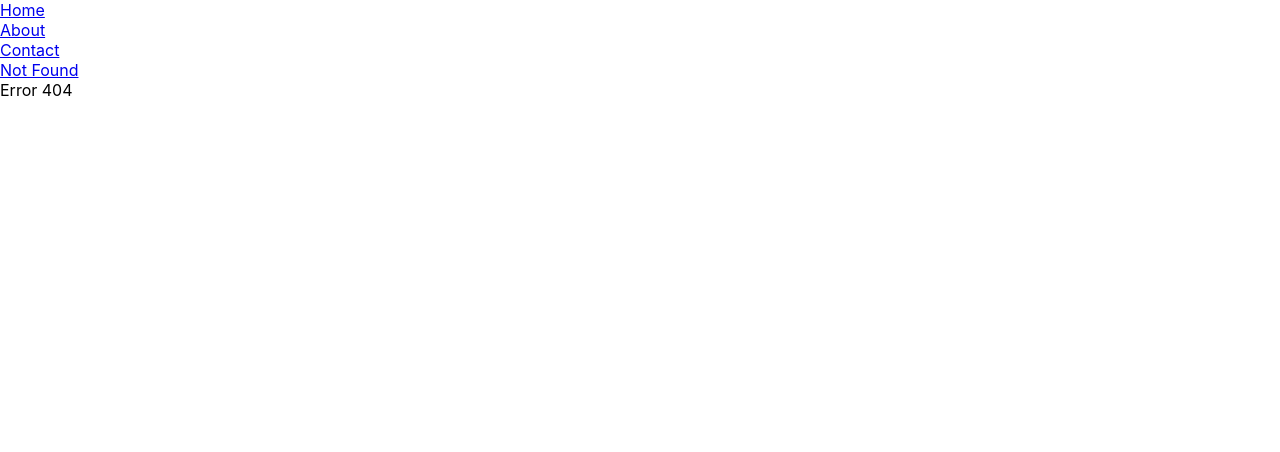
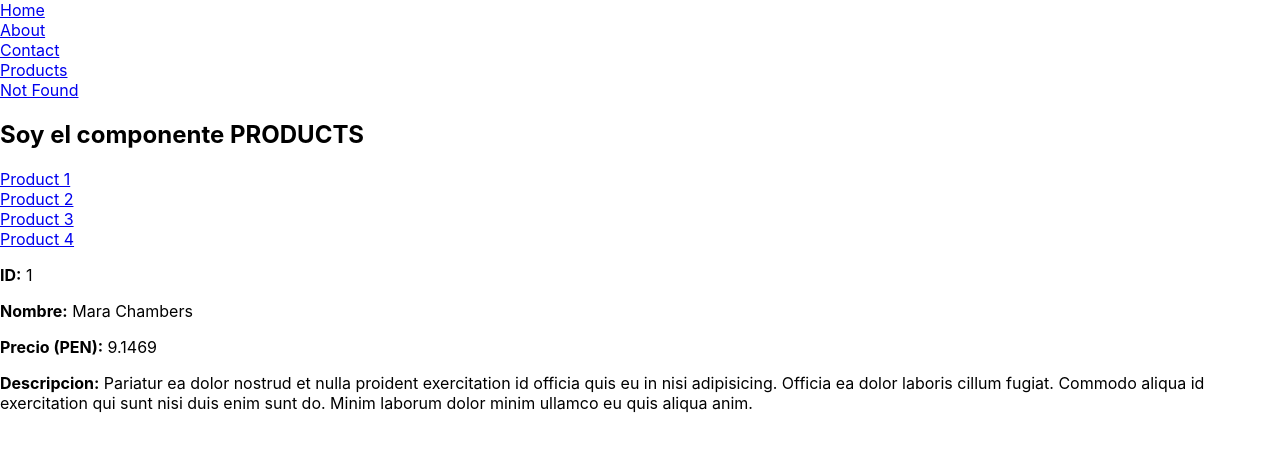
Before and after one commit to tavolafourcade/reactRouterExample, a React (Create React App) app: page /products/1 in a window 1280 px wide. Before the commit this address had no page. Shown: the top 452 px of the page. Built offline with nearby package versions, Linux system fonts and the light colour scheme.

Commit message:
Implemented SPA Routes with parameters as props

```diff
--- a/src/App.js
+++ b/src/App.js
@@ -1,10 +1,10 @@
-import logo from './logo.svg';
 import './App.css';
 import { Link, Route, Switch } from 'react-router-dom';
 import Home from './components/Home';
 import About from './components/About';
 import Contact from './components/Contact';
 import Error404 from './components/Error404'
+import Products from './components/Products';
 
 function App() {
   return (
@@ -13,16 +13,17 @@ function App() {
       <Link to='/'>Home</Link><br/>
       <Link to='/about'>About</Link><br/>
       <Link to='/contact'>Contact</Link><br/>
+      <Link to='/products/1'>Products</Link><br/>
       <Link to='/Error404'>Not Found</Link><br/>
       <Switch>
         <Route path='/' exact component={Home}/>
         <Route path='/about' component={About}/>
         <Route path='/contact' component={Contact}/>
+        <Route path='/products/:id' component={Products}/>
         <Route component={Error404}/>
       </Switch>
 
     </div>
   );
 }
-
 export default App;
--- /dev/null
+++ b/src/components/Products.js
@@ -0,0 +1,79 @@
+import { Link } from "react-router-dom";
+const ProductsList = [
+  {
+    "id": 1,
+    "name": "Mara Chambers",
+    "price": 9.1469,
+    "description": "Pariatur ea dolor nostrud et nulla proident exercitation id officia quis eu in nisi adipisicing. Officia ea dolor laboris cillum fugiat. Commodo aliqua id exercitation qui sunt nisi duis enim sunt do. Minim laborum dolor minim ullamco eu quis aliqua anim.\r\n"
+  },
+  {
+    "id": 3,
+    "name": "Sanford Ballard",
+    "price": 0.9168,
+    "description": "Irure ea nulla ipsum dolore deserunt proident. Nisi ex pariatur laboris in. Consequat officia minim id cupidatat officia.\r\n"
+  },
+  {
+    "id": 4,
+    "name": "Knowles Hodge",
+    "price": 0.6352,
+    "description": "Sunt sunt cupidatat eiusmod laboris est dolore velit nulla officia. Magna sint deserunt ad culpa amet nisi et reprehenderit cupidatat nulla officia incididunt duis minim. Non sunt laboris duis deserunt quis duis incididunt eu ex minim laboris aliqua.\r\n"
+  },
+  {
+    "id": 2,
+    "name": "Lakeisha Rocha",
+    "price": 2.1416,
+    "description": "Nisi labore in irure dolor nostrud culpa et sit. Esse laboris ex quis amet officia incididunt. Consectetur minim irure sunt enim. Non culpa labore Lorem magna aliquip eiusmod pariatur dolore commodo amet velit consequat. Mollit laboris sunt ut consequat enim nulla laboris. Sint velit voluptate est consequat occaecat cillum velit pariatur.\r\n"
+  },
+  {
+    "id": 6,
+    "name": "Claudine Becker",
+    "price": 3.5005,
+    "description": "Tempor ea commodo est nulla tempor ut ut nulla velit. Cillum dolor Lorem nostrud anim aliqua in consequat amet nulla nulla. Commodo aliqua exercitation culpa non laborum incididunt ut Lorem esse. Anim est dolor dolore proident do esse.\r\n"
+  },
+  {
+    "id": 9,
+    "name": "Kerri Stephens",
+    "price": 5.2899,
+    "description": "Elit enim ex qui fugiat tempor qui reprehenderit sunt duis mollit commodo elit voluptate elit. Laboris occaecat ut commodo aute sit ex ea quis aute nostrud do culpa. Ex in qui ut nulla aute ex aute esse eu sunt dolore occaecat amet.\r\n"
+  },
+  {
+    "id": 10,
+    "name": "Maxine Mccarty",
+    "price": 9.5464,
+    "description": "Nulla mollit amet commodo ad occaecat ea duis culpa velit non in ea. Consequat officia irure consequat consequat amet nisi anim aliquip voluptate aliqua laboris do. Qui est est velit mollit eu sunt sit cillum ut laboris. Laboris cupidatat consequat irure reprehenderit ex elit id. Est amet pariatur ex ad tempor eu dolore est irure mollit elit veniam.\r\n"
+  }
+]
+
+function Products(props){
+
+  let id = Number(props.match.params.id)
+  console.log(id)
+  let product = ProductsList.find(oneProduct => oneProduct.id === id);
+  console.log(product)
+  return(
+    <div>
+      <h2>Soy el componente PRODUCTS</h2>
+
+      <Link to='/products/1'>Product 1</Link><br/>
+      <Link to='/products/2'>Product 2</Link><br/>
+      <Link to='/products/3'>Product 3</Link><br/>
+      <Link to='/products/4'>Product 4</Link><br/>
+      {
+        product &&
+        <>
+          <p><b>ID:</b> {product.id}</p>
+          <p><b>Nombre:</b> {product.name}</p>
+          <p><b>Precio (PEN):</b> {product.price}</p>
+          <p><b>Descripcion:</b> {product.description}</p>
+        </>
+      }
+
+      {
+        !product && <p>No hay productos con ese ID</p>
+      }
+
+    </div>
+  )
+}
+
+export default Products;
```
